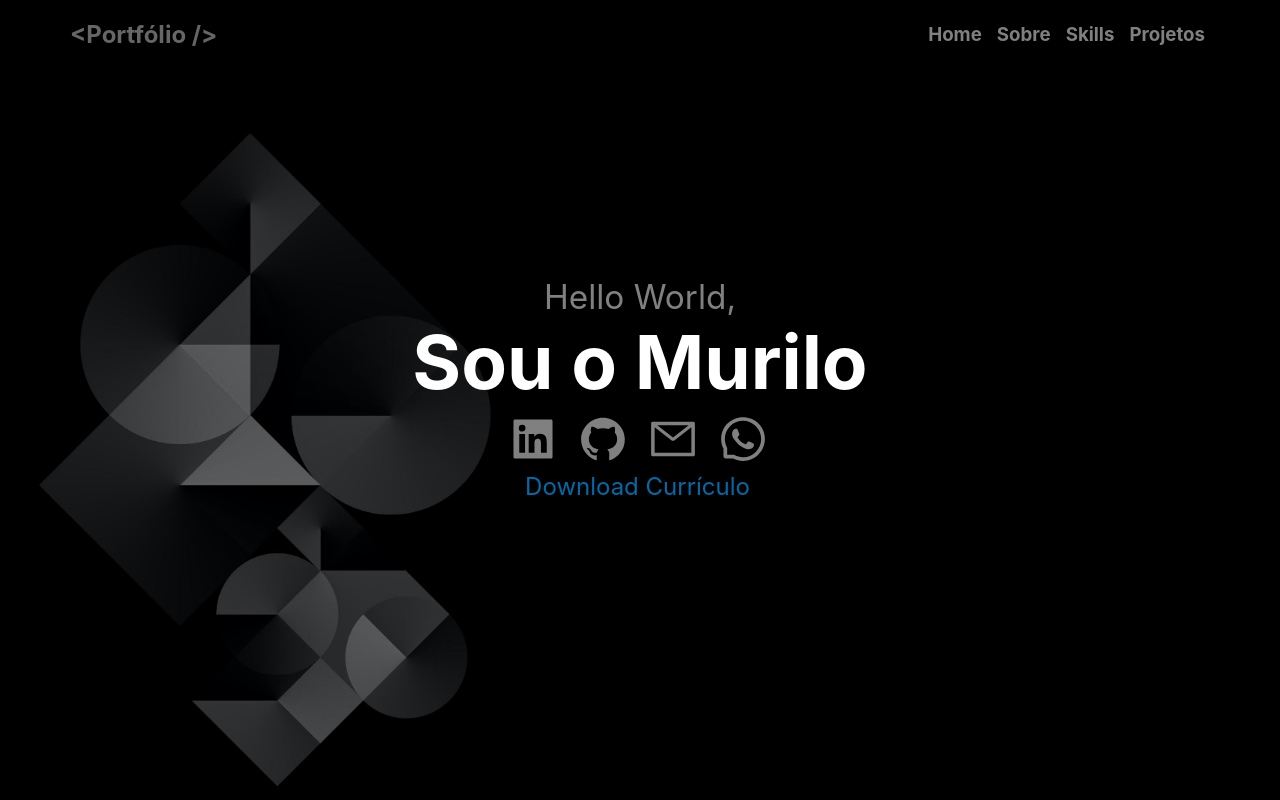
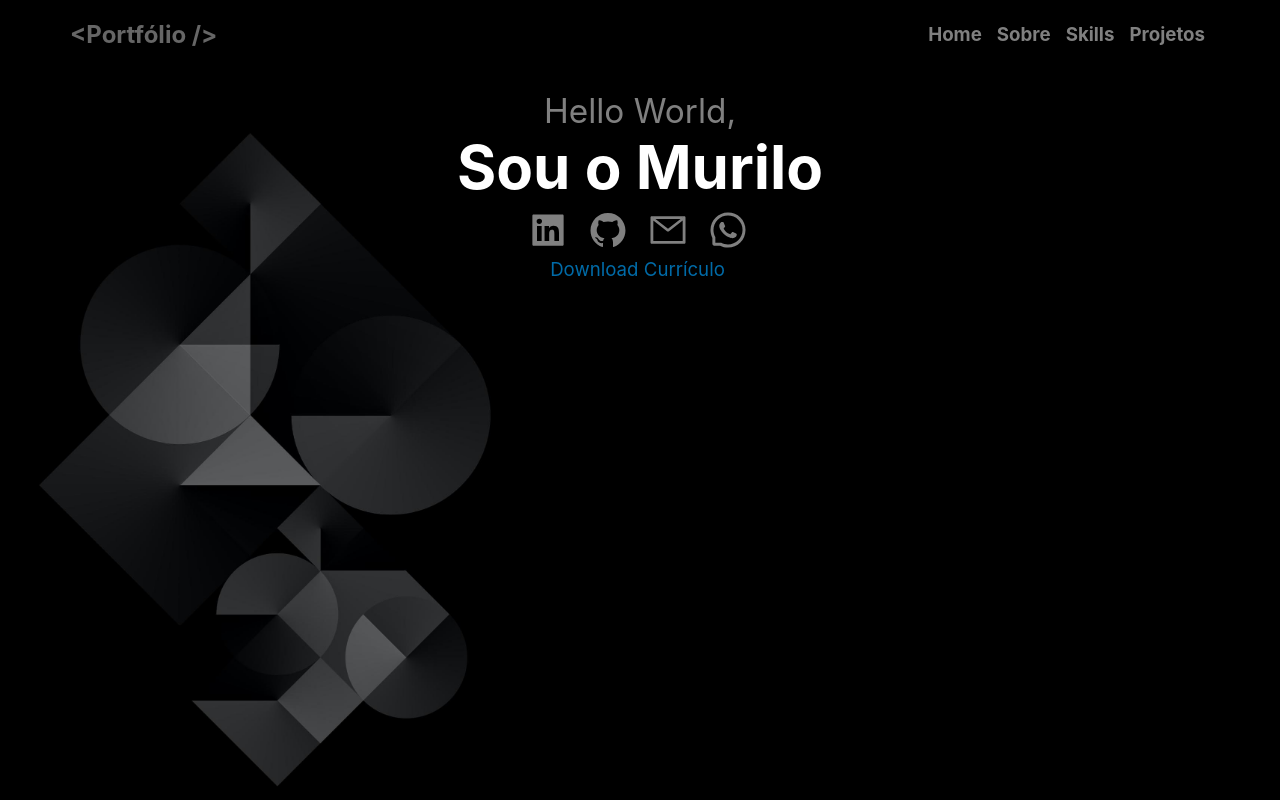
Before and after one commit to Murilodospacos/portfolio, a React (Create React App) app: page /#/ in a window 1280 px wide. Built offline with nearby package versions, Linux system fonts and the light colour scheme.

Commit message:
adicionando video-pitch

```diff
--- a/package.json
+++ b/package.json
@@ -11,6 +11,7 @@
     "react": "^17.0.2",
     "react-dom": "^17.0.2",
     "react-icons": "^4.3.1",
+    "react-player": "^2.10.0",
     "react-router-dom": "^6.2.1",
     "react-scripts": "5.0.0",
     "web-vitals": "^2.1.2"
--- a/src/components/Home/index.js
+++ b/src/components/Home/index.js
@@ -1,4 +1,5 @@
 import React from 'react';
+import ReactPlayer from "react-player"
 import NavBar from '../NavBar/index';
 import PdfCurriculo from '../../Documents/Curriculo-Murilo.pdf';
 import './styles.css';
@@ -43,6 +44,9 @@ export default function Home() {
             <a href = { PdfCurriculo } target = "_blank" rel="noreferrer">Download Currículo</a>
           </div>
         </div>
+        <div className='video-pitch'>
+          <ReactPlayer url='https://youtu.be/HLrNMwTHd1w' />
+        </div>
       </div>
     </div>
   )
--- a/src/components/Home/styles.css
+++ b/src/components/Home/styles.css
@@ -26,7 +26,7 @@
 /* ------------ PDF Curriculo ----------------*/
 .pdf-curriculo a{
   display: flex;
-  font-size: 18pt;
+  font-size: 14pt;
   justify-content: flex-start;
   padding-top: 8px;
   color: rgb(0, 107, 168);
@@ -44,12 +44,12 @@
   color: white;
   padding: 0;
   margin: 0;
-  font-size: 56pt;
+  font-size: 45pt;
 }
 
 .home-contacts-icon {
   color: white;
-  font-size: 50px;
+  font-size: 40px;
   padding-top: 7px;
   gap: 15px;
 }
```
Also changed, not shown: 1 other file (tests, documents, lock files or other folders).
